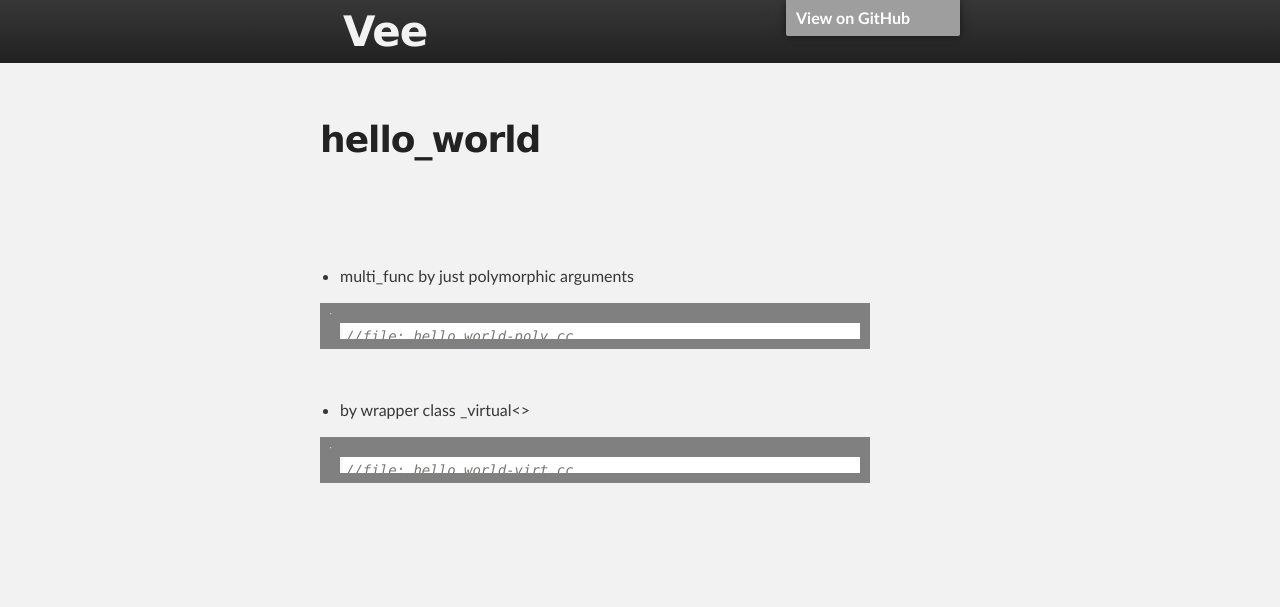
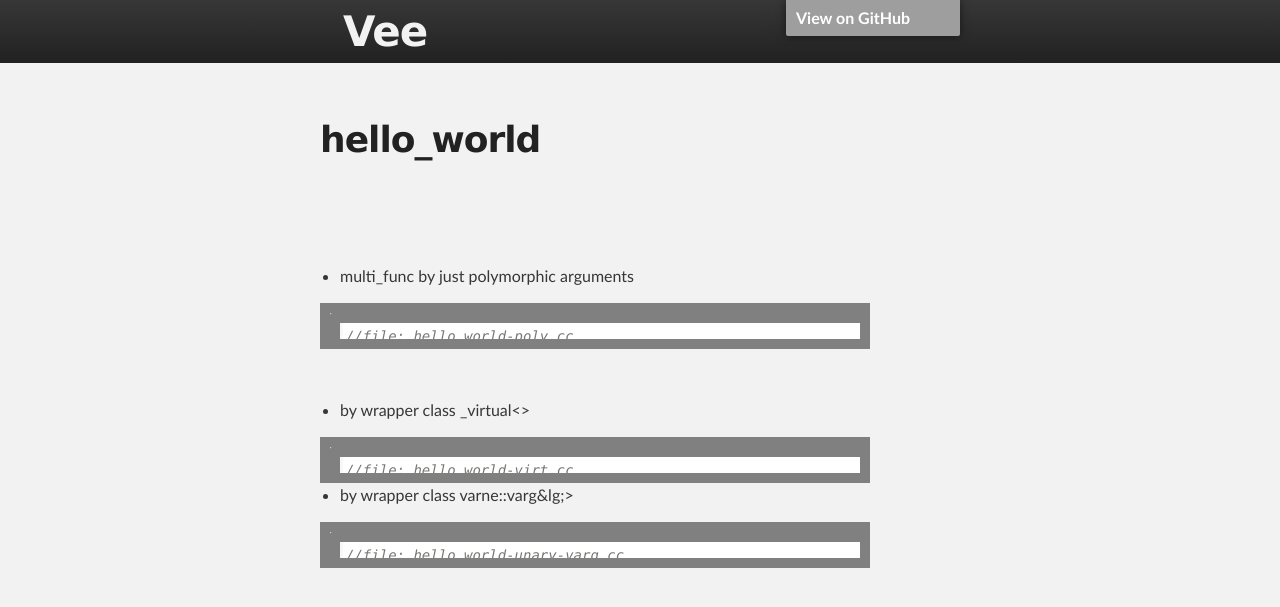
Before and after one commit to tmp2tmp/eee, a Jekyll site: the page built from docs/hello_world.md, in a window 1280 px wide. Shown: the top 607 px of the page. Built offline with Jekyll 4.4.1, drawn with Linux system fonts in a browser that asks for light colours; our own code applies the rules of GitHub Pages for plain Markdown files; the repository's description, which GitHub fills in, is left out; part of the change alters nothing that is shown; grey boxes are pictures that could not be loaded.

Commit message:
Update hello_world.md

````diff
--- a/docs/hello_world.md
+++ b/docs/hello_world.md
@@ -150,3 +150,85 @@ virtual_func --> Hello
 virtual_func --> World
 */
 ```
+
+- by wrapper class varne::varg&lg;&gt;
+
+```c++
+//file: hello_world-unary-varg.cc
+#include "vane.h"   //required
+#include <stdio.h>
+using std::tuple;
+
+
+struct Hello { };
+struct World { };
+
+using varg = vane::varg <Hello, World, int, std::string>;
+
+////////////////////////////////////////////////////////////////////////////////
+//co-class that defines the traits & function set for the multi_func
+struct Fx
+{
+    //declares the type signature of the multi_func
+    using type = void (const char*, varg*);
+                     // varg* is the virtual parameter
+                     //    currently only pointer types are supported; return types are supported
+
+    //argument type selectors:  eventually confines the specialized function set
+    using domains = tuple<
+        tuple <Hello, World, int, std::string> //types for varg* must be one of them or their subclasses
+        >;
+
+//specify argument-specialized functions:
+    void operator() (const char *p, Hello*)         { printf("%13s --> Hello \n", p);  } //f0
+    void operator() (const char *p, World*)         { printf("%13s --> World \n", p);  } //f1
+    void operator() (const char *p, int *i)         { printf("%13s --> %d\n", p, *i);  } //f2
+    void operator() (const char *p, std::string *s) { printf("%13s --> %s\n", p, s->c_str());  } //f3
+};
+
+
+////////////////////////////////////////////////////////////////////////////////
+template<typename Func>
+void call_test_uniformTyped(Func *func, const char *p, varg *varg) {
+    (*func) (p, varg);
+}
+
+int main() try
+{
+    vane::multi_func <Fx>   multi_func;
+    vane::virtual_func <void (const char*, varg*)>
+         *virtual_func = &multi_func;
+
+    Fx  func;  //ordinary function object
+
+
+    varg::of<Hello>   hello;
+    varg::of<World>   world;
+    varg::of<int>          number{3};
+    varg::of<std::string>  string{"ways of multi-functioning"};
+
+    call_test_uniformTyped ( &multi_func,   "multi_func", &hello);
+    call_test_uniformTyped ( &multi_func,   "multi_func", &world);
+    call_test_uniformTyped (virtual_func, "virtual_func", &hello);
+    call_test_uniformTyped (virtual_func, "virtual_func", &world);
+    call_test_uniformTyped ( &multi_func,   "multi_func", &number);
+    call_test_uniformTyped (virtual_func, "virtual_func", &string);
+
+    func("func(&hello )", &hello);        //varg<>'s of struct/class types are compatible with the existing code
+    func("func(&number)", &(int&)number); //varg<>'s of non-struct/class types are not compatible; need type-cast
+    func("func(&string)", &string);
+}
+catch(const std::exception &e) { printf("\nexception : %s", e.what()); }
+
+/* output **********************************************************************
+   multi_func --> Hello
+   multi_func --> World
+ virtual_func --> Hello
+ virtual_func --> World
+   multi_func --> 3
+ virtual_func --> ways of multi-functioning
+func(&hello ) --> Hello
+func(&number) --> 3
+func(&string) --> ways of multi-functioning
+*/
+```
````
